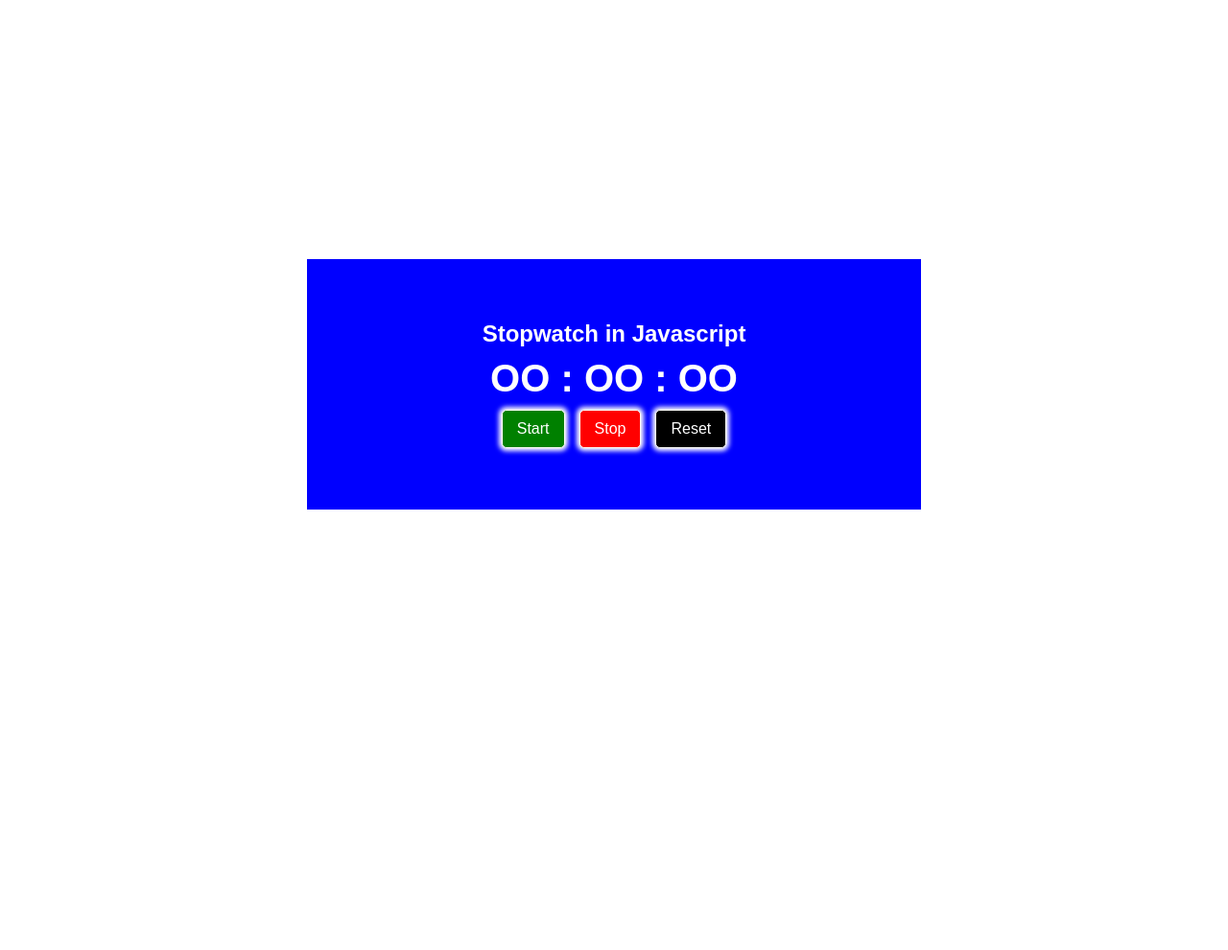
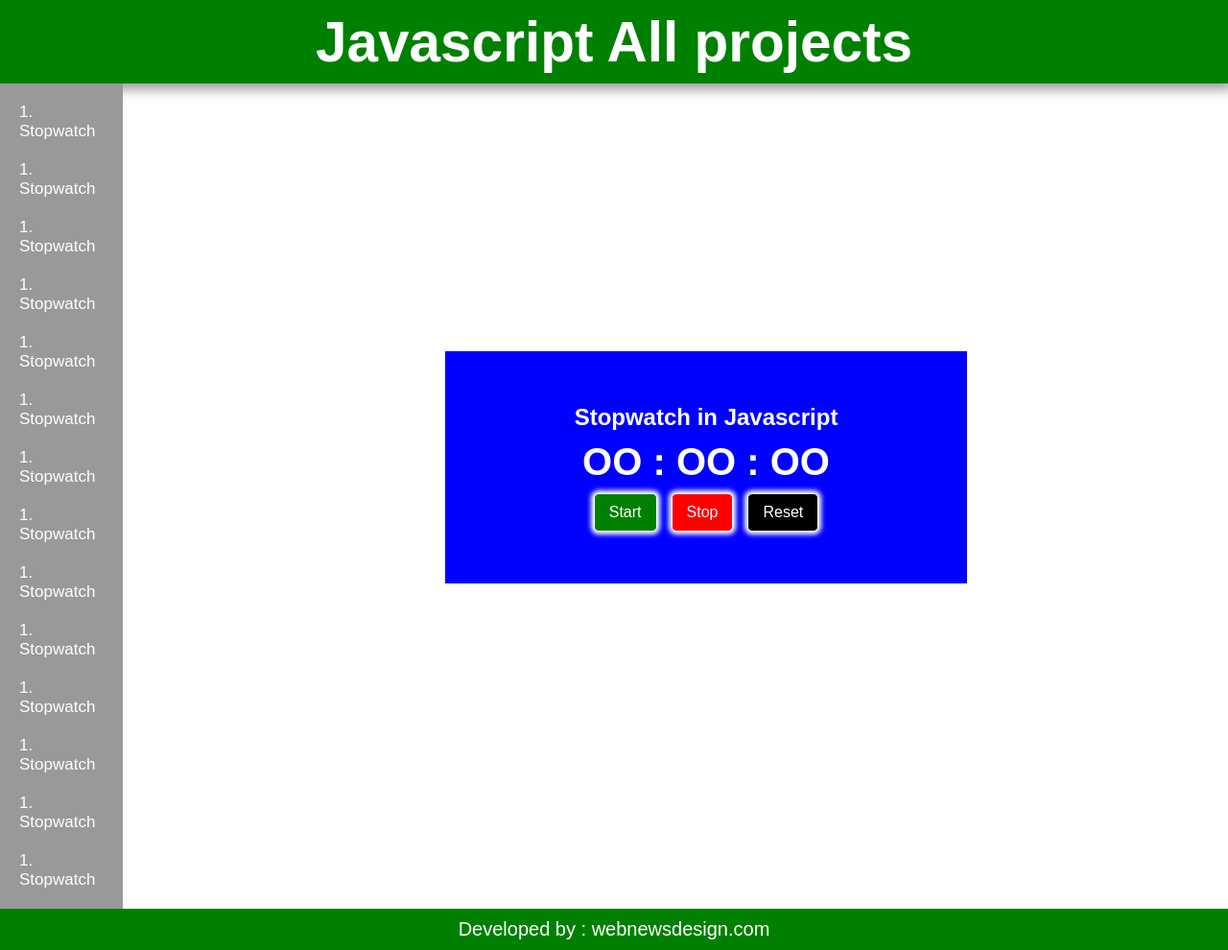
Before and after one commit to safaroque7/stopwatch, a plain HTML site: page index.html in a window 1280 px wide. Shown: the whole page at 96% size. Before the commit the page ends 800 px from the top, so only its background shows below. Drawn offline with Linux system fonts and the light colour scheme.

Commit message:
Menu active class has been added

```diff
--- a/css/style.css
+++ b/css/style.css
@@ -17,24 +17,24 @@ body {
 }
 
 .stop-watch {
-    background-color:blueviolet;
+  background-color: blueviolet;
   color: #fff;
   width: 50%;
   padding: 5% 0;
 }
 
-.show-time{
+.show-time {
   font-size: 40px;
   padding: 10px 0;
   font-weight: bold;
 }
 
-.sw-buttons{
+.sw-buttons {
   display: flex;
-    justify-content:center;
+  justify-content: center;
 }
 
-.sw-buttons input[type='button']{
+.sw-buttons input[type="button"] {
   font-size: 16px;
   padding: 10px 15px;
   margin-right: 15px;
@@ -44,16 +44,69 @@ body {
   border-radius: 5px;
   box-shadow: 0 0 5px 3px #fff;
 }
-.sw-buttons input[type='button']:first-child{
+.sw-buttons input[type="button"]:first-child {
   background-color: green;
   color: white;
 }
-.sw-buttons input[type='button']:nth-child(2){
+.sw-buttons input[type="button"]:nth-child(2) {
   background-color: red;
   color: white;
 }
-.sw-buttons input[type='button']:last-child{
+.sw-buttons input[type="button"]:last-child {
   margin-right: 0;
   color: white;
   background: black;
 }
+
+.main-header {
+  width: 100%;
+  background: green;
+  text-align: center;
+  color: #fff;
+  padding: 10px;
+  font-size: 39px;
+  box-shadow: 0 1px 12px 5px #999;
+}
+
+.main-footer {
+  background: green;
+  padding: 10px;
+  text-align: center;
+  font-size: 20px;
+  color: white;
+}
+.main-footer a {
+  color: white;
+  text-decoration: none;
+}
+div#main-content {
+  display: flex;
+  margin: auto;
+  width: 100%;
+  flex-wrap: wrap;
+}
+
+.menu-bar-all-project {
+  width: 10%;
+  background: #999;
+  padding: 10px 0 10px 10px;
+  margin-right: 5%;
+}
+
+div#stop-watch {
+  width: 85%;
+}
+.menu-bar-all-project ul li a {
+  font-size: 17px;
+  text-decoration: none;
+  padding: 10px;
+  display: block;
+  transition: all 0.5s;
+  color: white;
+}
+
+.mw-menu-active a,
+.menu-bar-all-project ul li a:hover{
+    background: white;
+    color: #000 !important;
+}
--- a/index.html
+++ b/index.html
@@ -1,35 +1,57 @@
 <!DOCTYPE html>
 <html lang="en">
   <head>
-    <meta charset="UTF-8">
-    <meta http-equiv="X-UA-Compatible" content="IE=edge">
-    <meta name="viewport" content="width=device-width, initial-scale=1.0">
+    <meta charset="UTF-8" />
+    <meta http-equiv="X-UA-Compatible" content="IE=edge" />
+    <meta name="viewport" content="width=device-width, initial-scale=1.0" />
     <title>Stop Watch</title>
-    <link rel="stylesheet" href="css/style.css">
+    <link rel="stylesheet" href="css/style.css" />
   </head>
   <body>
+    <div class="main-header">
+        <h2> Javascript All projects </h2>
+    </div>
+    <div id="main-content">
+      <div class="menu-bar-all-project">
+        <ul>
+          <li class="single-menu-class"><a href="index.html"> 1. Stopwatch </a></li>
+          <li class="single-menu-class"><a href="#"> 1. Stopwatch </a></li>
+          <li class="single-menu-class"><a href="#"> 1. Stopwatch </a></li>
+          <li class="single-menu-class"><a href="#"> 1. Stopwatch </a></li>
+          <li class="single-menu-class"><a href="#"> 1. Stopwatch </a></li>
+          <li class="single-menu-class"><a href="#"> 1. Stopwatch </a></li>
+          <li class="single-menu-class"><a href="#"> 1. Stopwatch </a></li>
+          <li class="single-menu-class"><a href="#"> 1. Stopwatch </a></li>
+          <li class="single-menu-class"><a href="#"> 1. Stopwatch </a></li>
+          <li class="single-menu-class"><a href="#"> 1. Stopwatch </a></li>
+          <li class="single-menu-class"><a href="#"> 1. Stopwatch </a></li>
+          <li class="single-menu-class"><a href="#"> 1. Stopwatch </a></li>
+          <li class="single-menu-class"><a href="#"> 1. Stopwatch </a></li>
+          <li class="single-menu-class"><a href="#"> 1. Stopwatch </a></li>
 
+        </ul>
+      </div>
       <div id="stop-watch">
         <div class="stop-watch" id="stop-watch-background">
           <div class="stop-watch-title">
-                <h2>
-                    Stopwatch in Javascript
-                </h2>
+            <h2>Stopwatch in Javascript</h2>
           </div>
           <div class="show-time">
-                <span id="sw-minutes">OO</span> :
-                <span id="sw-seconds">OO</span> :
+            <span id="sw-minutes">OO</span> : <span id="sw-seconds">OO</span> :
             <span id="sw-mili-seconds">OO</span>
           </div>
           <div class="sw-buttons">
-                <input type="button" value="Start" id="sw-start-button">
-                <input type="button" value="Stop" id="sw-stop-button">
-                <input type="button" value="Reset" id="sw-reset-button">
+            <input type="button" value="Start" id="sw-start-button" />
+            <input type="button" value="Stop" id="sw-stop-button" />
+            <input type="button" value="Reset" id="sw-reset-button" />
           </div>
         </div>
       </div>
+    </div>
+    <div class="main-footer">
+        Developed by : <a href="https://webnewsdesign.com" target="_blank"> webnewsdesign.com </a>
+    </div>
 
     <script src="js/index.js"></script>
-
   </body>
 </html>
--- a/js/index.js
+++ b/js/index.js
@@ -74,3 +74,17 @@ setInterval(function () {
   stopWatch = document.querySelector("#stop-watch-background");
   stopWatch.style.background = swColor[ColorId];
 }, 1000);
+
+//main website js
+const mwMenuItem = document.querySelectorAll(".single-menu-class");
+for (let i = 0; i < mwMenuItem.length; i++) {
+  mwMenuItem[i].addEventListener("click", () => {
+    for (let j = 0; j < mwMenuItem.length; j++) {
+      if (i == j) {
+        mwMenuItem[j].classList.toggle("mw-menu-active");
+      } else {
+        mwMenuItem[j].classList.remove("mw-menu-active");
+      }
+    }
+  });
+}
```
Lines whose indentation alone changed are shown as unchanged.
